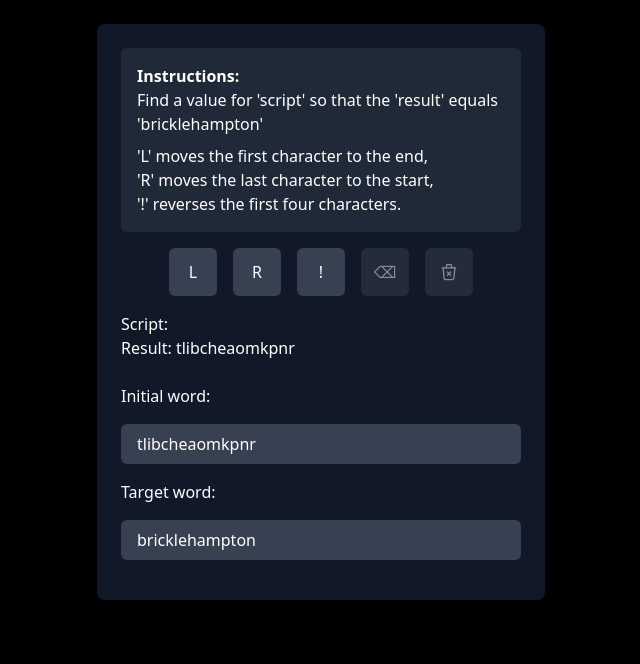
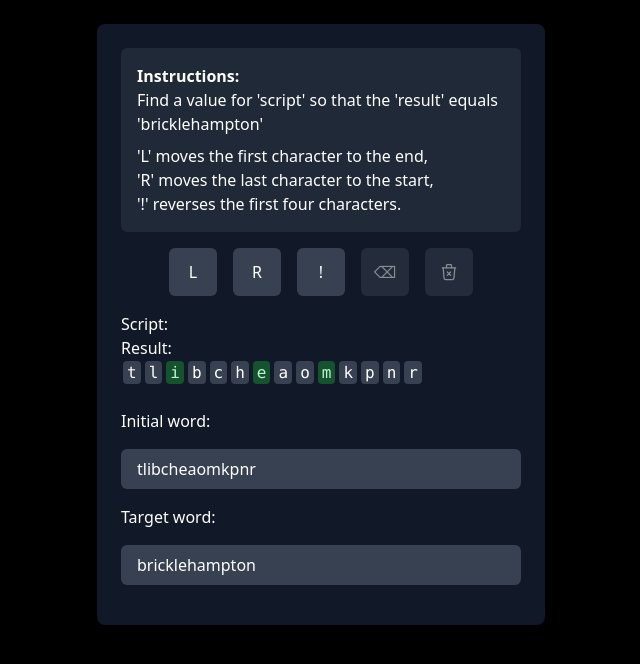
Before and after one commit to davidlpoole/brickle, a React (Vite) app: page / in a window 1280 px wide. Shown: the top 664 px of the page, without its empty margins (319-959 px from the left). Built offline with nearby package versions, Linux system fonts and the light colour scheme.

Commit message:
add green for correct and shuffle word

```diff
--- a/src/App.jsx
+++ b/src/App.jsx
@@ -1,5 +1,41 @@
 import React, { useState } from 'react'
 import trashIcon from './assets/trash.svg' // Importing the SVG file
+
+function ScriptDisplay(props) {
+  const { script } = props
+  return (
+    <>
+      <div>Script:</div>
+      <div id="scriptDisplay">{script.toUpperCase()}</div>
+    </>
+  )
+}
+
+function ResultDisplay(props) {
+  const { result, target } = props
+
+  const isCorrect = (index) => {
+    return result[index] === target[index]
+  }
+
+  return (
+    <>
+      <div>Result:</div>
+      <div>
+        {result.split('').map((char, i) => (
+          <span
+            className={`mx-0.5 px-1 py-0.5 bg-gray-700 font-mono rounded ${
+              isCorrect(i) ? 'text-green-200 bg-green-900' : ''
+            }`}
+            key={i}
+          >
+            {char}
+          </span>
+        ))}
+      </div>
+    </>
+  )
+}
 
 function App() {
   const [script, setScript] = useState('')
@@ -44,7 +80,22 @@ function App() {
   }
 
   const handleTargetWordChange = (e) => {
-    setTargetWord(e.target.value)
+    setScript('')
+    const newTargetWord = e.target.value.replace(/[^a-zA-Z]/g, '') // Remove non-alphabetical characters
+    setTargetWord(newTargetWord)
+    setInitialWord(shuffleWord(newTargetWord))
+  }
+
+  function shuffleWord(word) {
+    // Convert word to an array of characters
+    const wordArray = word.split('')
+    // Shuffle the array using Fisher-Yates algorithm
+    for (let i = wordArray.length - 1; i > 0; i--) {
+      const j = Math.floor(Math.random() * (i + 1))
+      ;[wordArray[i], wordArray[j]] = [wordArray[j], wordArray[i]]
+    }
+    // Join the shuffled characters back into a string
+    return wordArray.join('')
   }
 
   return (
@@ -112,12 +163,8 @@ function App() {
           </div>
         </div>
         <div>
-          <p>
-            Script: <span id="scriptDisplay">{script.toUpperCase()}</span>
-          </p>
-          <p>
-            Result: <span id="resultDisplay">{updateDisplay()}</span>
-          </p>
+          <ScriptDisplay script={script} />
+          <ResultDisplay result={updateDisplay()} target={targetWord} />
         </div>
 
         <div className="mt-6">
```
